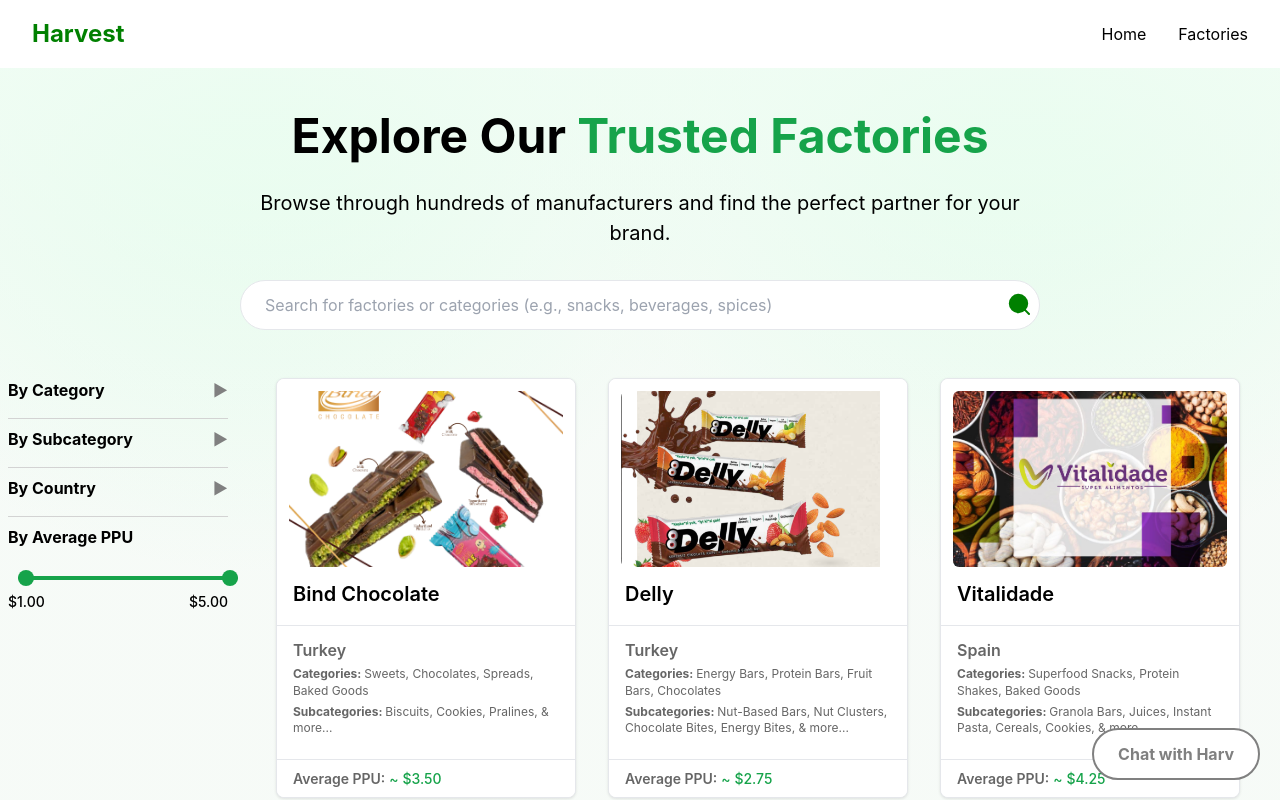
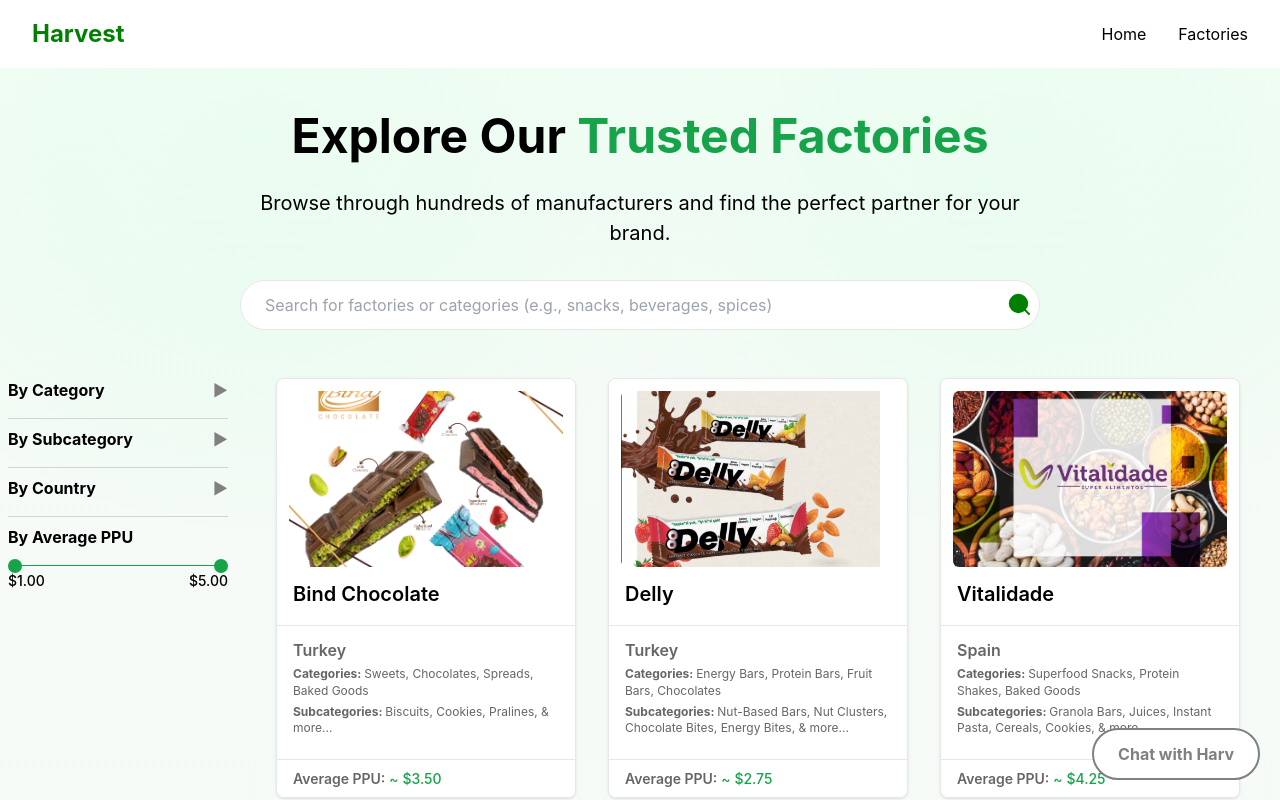
Before and after one commit to yogarajalakshmi-s/harvest-cpg-fork, a React (Create React App) app: page /factories in a window 1280 px wide. Shown: the top 800 px of the page. Built offline with nearby package versions, Linux system fonts and the light colour scheme.

Commit message:
slider css update

```diff
--- a/src/Components/Factories.js
+++ b/src/Components/Factories.js
@@ -661,15 +661,20 @@
     "By Average PPU"
   );
 
-  const avgPPUSliders = React.createElement("div",
+  const avgPPUSection = React.createElement("div",
+    { className: styles.filterSection },
+    React.createElement("div", { className: styles.filterHeader },
+      "By Average PPU"
+    ),
+    React.createElement("div",
       { className: styles.sliderContainer },
-    // Min slider
+      // First slider (min value)
       React.createElement("input", {
         type: "range",
         min: minPPU,
         max: maxPPU,
+        value: avgPPUMin || minPPU,
         step: "0.25",
-      value: avgPPUMin || minPPU,
         onChange: (e) => {
           const value = parseFloat(e.target.value);
           if (value <= (avgPPUMax || maxPPU)) {
@@ -677,15 +682,15 @@
             setCurrentPage(1);
           }
         },
-      className: styles.ppuSlider
+        className: styles.slider
       }),
-    // Max slider
+      // Second slider (max value)
       React.createElement("input", {
         type: "range",
         min: minPPU,
         max: maxPPU,
+        value: avgPPUMax || maxPPU,
         step: "0.25",
-      value: avgPPUMax || maxPPU,
         onChange: (e) => {
           const value = parseFloat(e.target.value);
           if (value >= (avgPPUMin || minPPU)) {
@@ -693,19 +698,14 @@
             setCurrentPage(1);
           }
         },
-      className: styles.ppuSlider
+        className: styles.slider
       }),
       React.createElement("div",
         { className: styles.sliderValues },
         React.createElement("span", null, `$${(avgPPUMin || minPPU).toFixed(2)}`),
         React.createElement("span", null, `$${(avgPPUMax || maxPPU).toFixed(2)}`)
       )
-  );
-
-  const avgPPUSection = React.createElement("div",
-    { className: styles.filterSection },
-    avgPPUHeader,
-    avgPPUSliders
+    )
   );
 
   const hrElement = React.createElement("hr", { style: { border: "none", borderBottom: "1px solid lightgrey", margin: "0.5rem 0" } });
--- a/src/styles/Factories.module.css
+++ b/src/styles/Factories.module.css
@@ -87,17 +87,15 @@
 }
 
 .filterSection {
-  margin-bottom: 1rem;
+  margin-bottom: 1.5rem;
+  width: 100%;
 }
 
 .filterHeader {
   font-size: 1rem;
   font-weight: bold;
-  margin-bottom: 0.75rem;
-  display: flex;
-  align-items: center;
-  justify-content: space-between;
-  cursor: pointer;
+  margin-bottom: 1rem;
+  color: #000000;
 }
 
 .mainContent {
@@ -250,44 +248,39 @@
 }
 
 .sliderContainer {
-  padding: 0 10px;
+  width: 100%;
   position: relative;
-  margin-bottom: 30px;
+  height: 30px;
+  margin-top: 10px;
 }
 
-.ppuSlider {
+.slider {
+  position: absolute;
   width: 100%;
-  height: 4px;
+  pointer-events: none;
   -webkit-appearance: none;
-  background: #e5e7eb;
-  border-radius: 2px;
-  outline: none;
-  margin: 15px 0;
-  pointer-events: none;
-  position: absolute;
+  height: 1px;
+  background: #d1d5db;
+  top: 0;
 }
 
-.ppuSlider::-webkit-slider-thumb {
+.slider::-webkit-slider-thumb {
   -webkit-appearance: none;
-  appearance: none;
-  width: 16px;
-  height: 16px;
+  pointer-events: auto;
+  width: 14px;
+  height: 14px;
+  border-radius: 50%;
   background: #16a34a;
-  border-radius: 50%;
   cursor: pointer;
-  pointer-events: auto;
-  transition: background 0.2s;
 }
 
-.ppuSlider::-moz-range-thumb {
-  width: 16px;
-  height: 16px;
+.slider::-moz-range-thumb {
+  width: 12px;
+  height: 12px;
+  border-radius: 50%;
   background: #16a34a;
-  border-radius: 50%;
   cursor: pointer;
   border: none;
-  pointer-events: auto;
-  transition: background 0.2s;
 }
 
 .sliderValues {
@@ -296,37 +289,13 @@
   color: #000000;
   font-size: 0.875rem;
   font-weight: 500;
-  position: absolute;
-  width: 100%;
-  top: 30px;
-  left: 0;
-  padding: 0 10px;
+  margin-top: 15px;
+  padding: 5px 0px 0px 0px;
 }
 
-.sliderValues span {
-  transform: translateX(-50%);
-  position: absolute;
-}
-
-.sliderValues span:first-child {
-  left: 0;
-  transform: translateX(0);
-}
-
-.sliderValues span:last-child {
-  right: 0;
-  transform: translateX(0);
-}
-
-/* Make the second slider overlay the first one */
-.ppuSlider:nth-child(1) {
-  background: #e5e7eb;
-  z-index: 1;
-}
-
-.ppuSlider:nth-child(2) {
-  background: #16a34a;
-  z-index: 2;
+/* Add this to style the active range between handles */
+.slider:nth-child(2) {
+  background: #16a34a; /* green track for the active range */
 }
 
 @media screen and (max-width: 1200px) {
```
Lines whose indentation alone changed are shown as unchanged.
